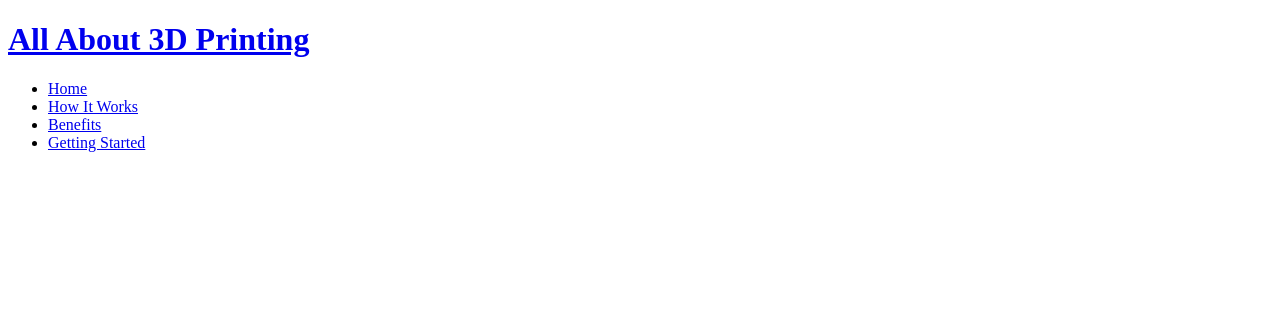
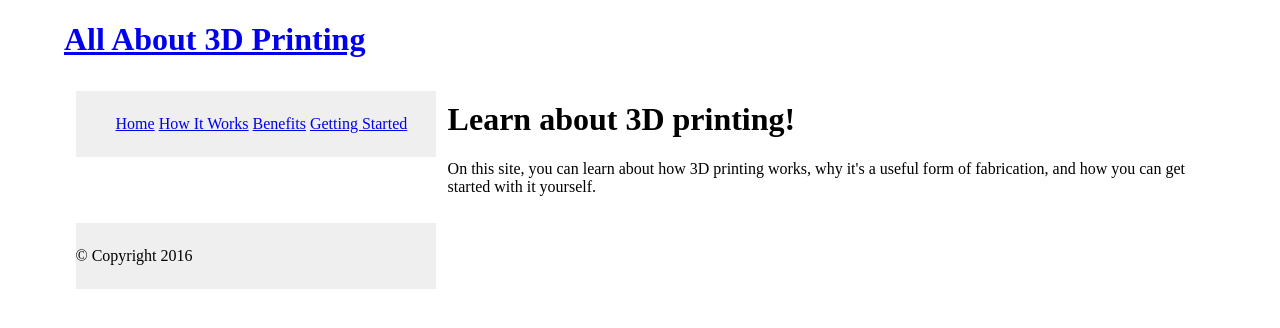
Before and after one commit to cummingsjamila/project01, a plain HTML site: page index.html in a window 1280 px wide. Drawn offline with Linux system fonts and the light colour scheme.

Commit message:
Did some HTML work

```diff
--- a/index.html
+++ b/index.html
@@ -3,29 +3,37 @@
   <head>
     <title>All About 3D Printing</title>
     <meta charset="utf-8">
+    <title>All About 3D Printing</title>
+    <meta name="description" content="3D Printing Information">
+    <meta name="keywords" content="3D,Printing,Print,PLA,ABS,gcode">
+    <meta name="author" content="Therese Cook">
     <link rel="stylesheet" href="styles.css">
   </head>
   <body>
+
     <!-- page content -->
-    <div id="main">
 
-      <div id="menubar">
-        <div id="header">
+      <div id="header">
           <h1><a href="#">All About 3D Printing</a></h1>
-        </div> <!-- close header -->
-        <div id="menu_items">
+        <div id="nav">
           <ul id="menu">
             <li class="current"><a href="index.html">Home</a></li>
             <li><a href="works">How It Works</a></li>
             <li><a href="benefits">Benefits</a></li>
             <li><a href="start">Getting Started</a></li>
           </ul>
-        </div> <!-- close menu_tems -->
-      </div> <!-- close menubar -->
+        </div> <!-- close nav -->
+      </div> <!-- close header -->
 
-      <div id="site_content">
-
+      <div id="content">
+        <div class="intro">
+          <h1>Learn about 3D printing!</h1>
+          <p>On this site, you can learn about how 3D printing works, why it's a useful form of fabrication, and how you can get started with it yourself.
+        </div>
       </div> <!-- close site_content -->
+      <div id="footer">
+        <p>&copy Copyright 2016</p>
+      </div>
 
     </div>
   </body>
--- a/styles.css
+++ b/styles.css
@@ -0,0 +1,30 @@
+body {
+  width: 90%;
+  margin: 0 auto;
+}
+
+#content {
+  overflow: auto;
+}
+
+#nav, #intro, #footer {
+  width: 31.3%;
+  float: left;
+  margin: 1%;
+}
+
+li {
+  display: inline;
+  padding: 0.5em 0;
+}
+
+#nav, #footer {
+  background-color: #efefef;
+  padding: 0.5em 0;
+}
+
+#intro {
+  height: 10em;
+  margin-bottom: 1em;
+  background-color: #efefef;
+}
```
